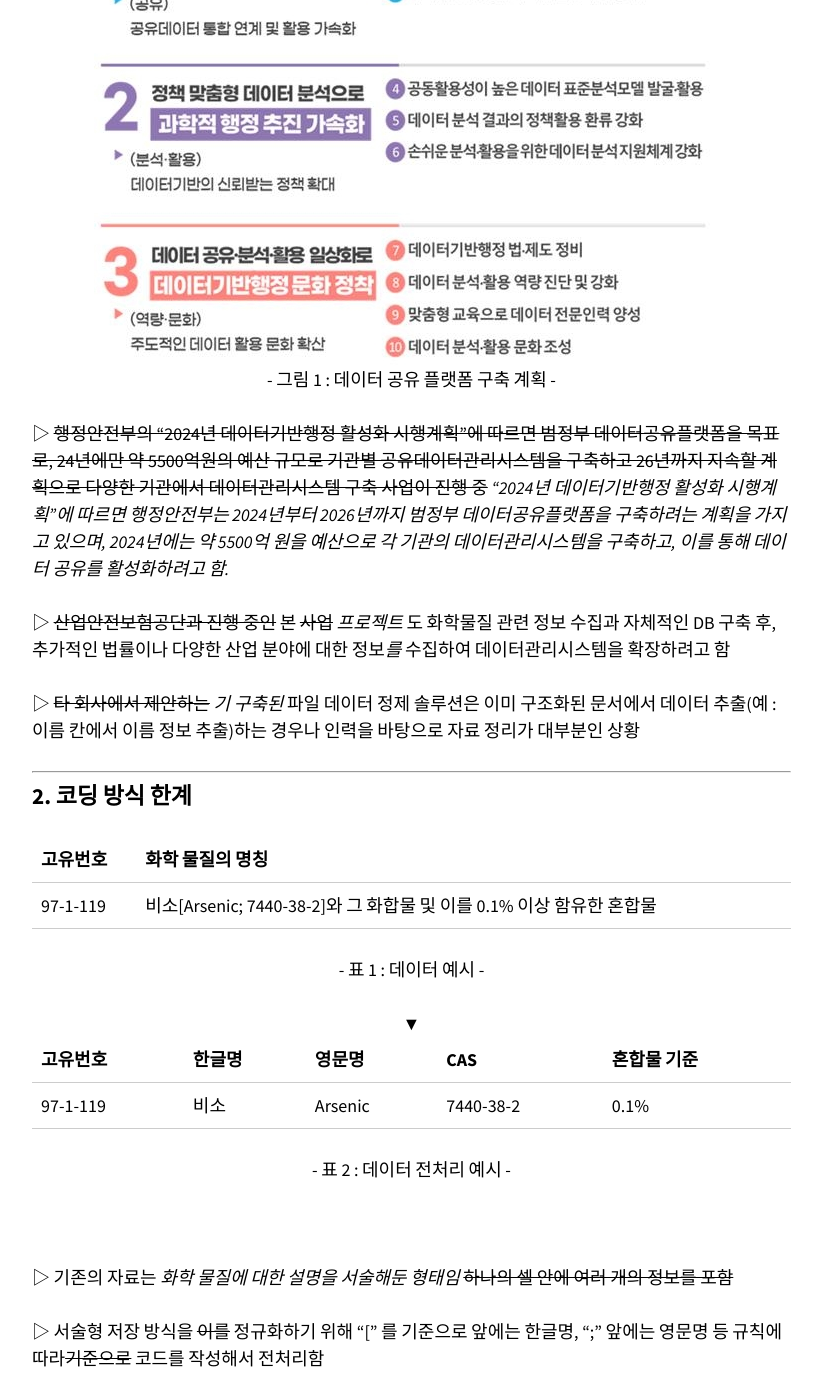
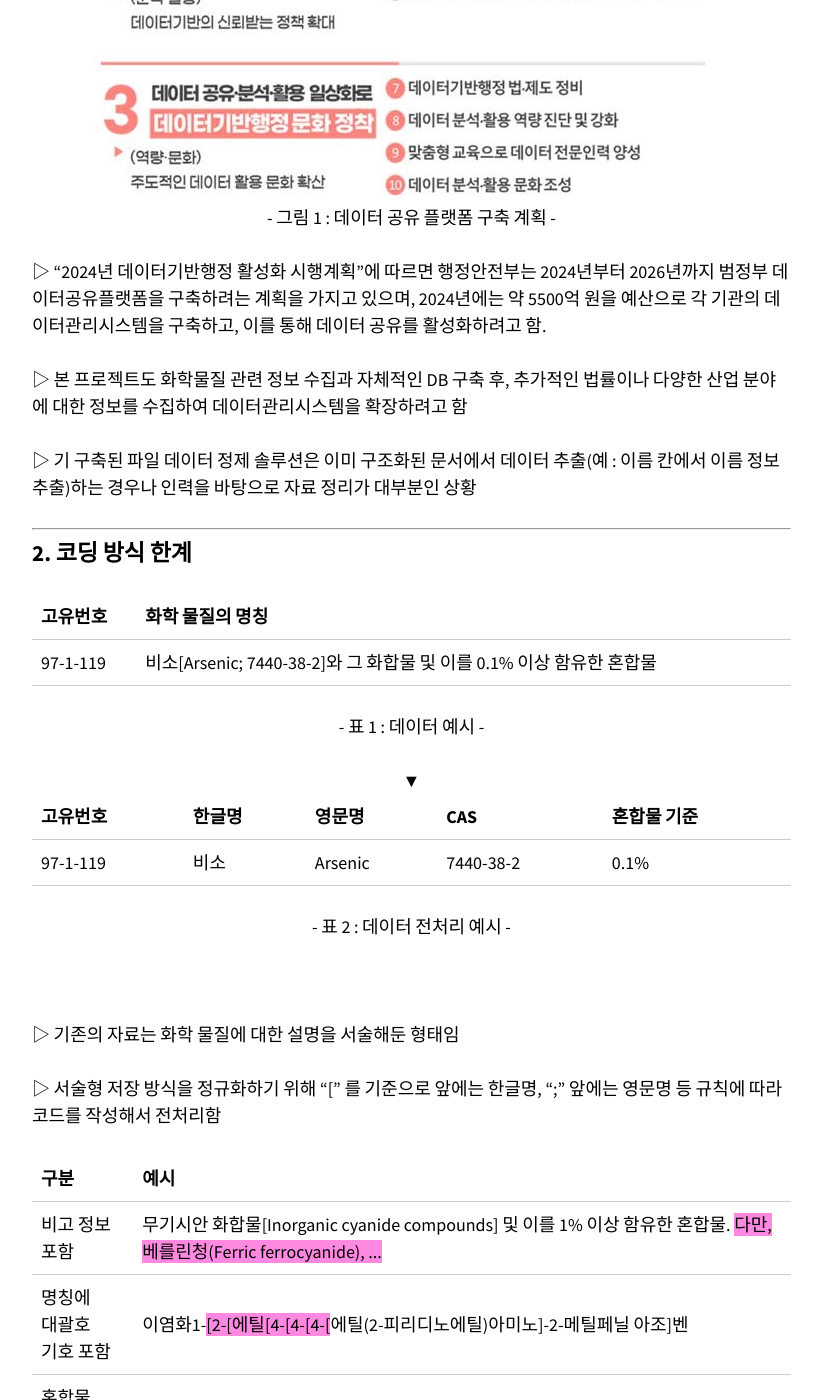
Before and after one commit to aitheimc/aitheimc.github.io, a Jekyll site: the page built from _posts/2024-12-10-unstructured-data-preprocessing-with-LLM.markdown, in a window 1280 px wide and 1400 px high, scrolled down 1241 px. Shown: the whole window, without its empty margins (343-1165 px from the left). Built offline with Jekyll 4.4.1, drawn with Linux system fonts in a browser that asks for light colours; nearby versions of some CDN libraries; some of the changed text lies outside the part shown.

Commit message:
correctJH_jim_ljh

````diff
--- a/_posts/2024-12-10-unstructured-data-preprocessing-with-LLM.markdown
+++ b/_posts/2024-12-10-unstructured-data-preprocessing-with-LLM.markdown
@@ -13,8 +13,6 @@
 비정형 데이터 전처리를 통한 DB 구축 과정에서, 비정형데이터 전처리에 GPT를 기반으로한 LLM의 활용성에 대해서 설명합니다.
 
 <!--more-->
-
-~~---#<center>LLM을 활용한 비정형 데이터 전처리</center>####<center>[배경]</center>~~
 
 - 비정형 데이터의 전처리와 해당 데이터를 바탕으로한  DB 구축 사업을 진행하고 있음
 
@@ -36,11 +34,11 @@
 
 </center>
 
-▷ ~~행정안전부의 “2024년 데이터기반행정 활성화 시행계획”에 따르면 범정부 데이터공유플랫폼을 목표로, 24년에만 약 5500억원의 예산 규모로 기관별 공유데이터관리시스템을 구축하고 26년까지 지속할 계획으로 다양한 기관에서 데이터관리시스템 구축 사업이 진행 중~~ *“2024년 데이터기반행정 활성화 시행계획”에 따르면 행정안전부는 2024년부터 2026년까지 범정부 데이터공유플랫폼을 구축하려는 계획을 가지고 있으며, 2024년에는 약 5500억 원을 예산으로 각 기관의 데이터관리시스템을 구축하고, 이를 통해 데이터 공유를 활성화하려고 함.*<br>
+▷ “2024년 데이터기반행정 활성화 시행계획”에 따르면 행정안전부는 2024년부터 2026년까지 범정부 데이터공유플랫폼을 구축하려는 계획을 가지고 있으며, 2024년에는 약 5500억 원을 예산으로 각 기관의 데이터관리시스템을 구축하고, 이를 통해 데이터 공유를 활성화하려고 함.<br>
 
-▷ ~~산업안전보험공단과 진행 중인~~ 본 ~~사업~~ *프로젝트* 도 화학물질 관련 정보 수집과 자체적인 DB 구축 후, 추가적인 법률이나 다양한 산업 분야에 대한 정보*를* 수집하여 데이터관리시스템을 확장하려고 함 <br>
+▷ 본 프로젝트도 화학물질 관련 정보 수집과 자체적인 DB 구축 후, 추가적인 법률이나 다양한 산업 분야에 대한 정보를 수집하여 데이터관리시스템을 확장하려고 함 <br>
 
-▷ ~~타 회사에서 제안하는~~ *기 구축된* 파일 데이터 정제 솔루션은 이미 구조화된 문서에서 데이터 추출(예 : 이름 칸에서 이름 정보 추출)하는 경우나 인력을 바탕으로 자료 정리가 대부분인 상황
+▷ 기 구축된 파일 데이터 정제 솔루션은 이미 구조화된 문서에서 데이터 추출(예 : 이름 칸에서 이름 정보 추출)하는 경우나 인력을 바탕으로 자료 정리가 대부분인 상황
 
 ---
 
@@ -99,17 +97,10 @@
 
 <br>
 
-▷ 기존의 자료는 *화학 물질에 대한 설명을 서술해둔 형태임* ~~하나의 셀 안에 여러 개의 정보를 포함~~
+▷ 기존의 자료는 화학 물질에 대한 설명을 서술해둔 형태임
 
-▷ 서술형 저장 방식을 ~~이를~~ 정규화하기 위해 “[” 를 기준으로 앞에는 한글명, “;” 앞에는 영문명 등 규칙에 따라~~기준으로~~ 코드를 작성해서 전처리함
+▷ 서술형 저장 방식을 정규화하기 위해 “[” 를 기준으로 앞에는 한글명, “;” 앞에는 영문명 등 규칙에 따라 코드를 작성해서 전처리함
 
-▷ 서술형에 규칙을 적용하는 방식은 ~~하지만~~ 화학물질 자체에 '[' 문자가 포함된다거나 순서가 반대인 것과 같은 예외들*이 다수 존재하여*~~로~~ 약 2000건의 데이터~~에서~~ *중* 200건 정도 오류가 발생함
-
-▷ 환경부에서~~만~~ 관리 중인 *화학물질 데이터 약* ~~전체~~ 5만개 ~~이상의 화학물질 데이터를~~ *에 룰 기반* ~~대상으로~~ 코드를 작성하면 코드가 엄청나게 복잡해지거나 사람이 데이터를 하나씩 수정해야 ~~함~~ *하는 한계가 존재 함*
-
----
-
-### 3. LLM
 
 <div style="text-align: center">
 
@@ -141,7 +132,7 @@
    <td>에피클로로히드린[<span style='background-color:#F7DD'>Epichlorohydrin; 1-Chloro-2,3-epoxypropane; 2-(Chloromethyl)oxirane; 106-89-8, 51594-55-9, 67843-74-7</span>] 및 이를 0.1% 이상 함유한 혼합물</td>
  </tr>
  <tr>
-   <td>한 행의 다수에 물질 정보 포함</td>
+   <td>한 행에 다수의 물질 정보 포함</td>
    <td><span style='background-color:#F7DD'>수산화 세트리모늄</span>[Cetrimonium hydroxide; 505-86-2]과 <span style='background-color:#F7DD'>세트리모늄 염류</span>[Cetrimonium, salts; 112-02-7, 57-09-0, 124-23-2 등] 및 이를 2.5% 이상 함유한 혼합물</td>
  </tr>
  <tr>
@@ -166,11 +157,17 @@
 
 </div>
 
-<br>
+▷ 서술형에 규칙을 적용하는 방식은 화학물질 자체에 '[' 문자가 포함된다거나 순서가 반대인 것과 같은 예외들이 다수 존재하여 약 2000건의 데이터 중 200건 정도 오류가 발생함
 
-▷ 기존 *룰 기반* 코딩 방식의 한계를 ~~회피하기~~ *벗어나기* 위해서 Chat-GPT 웹 서비스에 ~~를~~ *에 -표 4와 같은 구조의 프롬프팅 기술을* 활용~~해~~*하여* 데이터 전처리를 *진행함으로써 그 가능성을 확안함*
+▷ 환경부에서 관리 중인 화학물질 데이터 약 5만개에 룰 기반 드를 작성하면 코드가 엄청나게 복잡해지거나 사람이 데이터를 하나씩 수정해야 하는 한계가 존재 함
 
-▷ 데이터 전처리는 Chat-GPT에게 규칙을 작성한 뒤, 코딩 방식에서 전처리 하지 못한 데이터들 중 대표적인 오류들을 Input 으로 Output 값을 확인하는 방식으로 진행함 *-> 문장이 잘 이해가 안되서 직접 수정해 주세요*
+---
+
+### 3. LLM
+
+▷ 기존 룰 기반 코딩 방식의 한계를 벗어나기 위해서 Chat-GPT 웹 서비스에 -표 4와 같은 구조의 프롬프팅 기술을 활용하여 데이터 전처리를 진행함으로써 그 가능성을 확안함
+
+▷ 전처리 내용이 정리된 프롬프트 문을 Chat-GPT에 학습시킨 후, -표 3의 예시들을 제공하여 전처리된 결과값을 확인함
 
 <div style="text-align: center">
 
@@ -272,11 +269,10 @@
 ▷ 프롬프팅 기술은 Output Formatting, Dircetional Stimulus, One-Shot 등 간단한 기술을 사용함
 <br>
 
-### *4. 적용*
-*▷ 앞에서 제안한 프롬프트를 GPT 웹서비스에 질문 후 Input 질문을 물어 보는 과정을 통해 아래 내용을 확인함*
+### 4. 적용
+▷ 앞에서 제안한 프롬프트를 GPT 웹서비스에 질문 후 Input 질문을 물어 보는 과정을 통해 아래 내용을 확인함
 
-#### *일반 적용 예시(적적한 소제목으로 제작성해주세요)*
-*아래 내용부터 형식을 수정하였습니다. 확인해보시고 형식 재고 부탁해요*
+#### ㅁ 비고 정보 포함 데이터
 
 - Input
 > 무기시안 화합물[Inorganic cyanide compounds] 및 이를 1% 이상 함유한 혼합물. 다만, 베를린청(Ferric ferrocyanide), 페로시안염(Ferrocyanide, salts), 페리시안염(Ferricyanide, salts) 및 그 중 하나를 함유한 혼합물은 제외
@@ -296,7 +292,7 @@
 ]
 ```
 
-#### *일반 적용 예시(적적한 소제목으로 제작성해주세요)*
+#### ㅁ 명칭 내 대괄호 포함 데이터
 
 - Input
 > 이염화1-[2-[에틸[4-[4-[4-[에틸(2-피리디노에틸)아미노]-2-메틸페닐 아조]벤조일아미노]페닐아조]-3-메틸페닐]아미노]에틸]피리디늄[ 1 - [ 2 - [ Ethyl[4-[4-[4-[ethyl(2-pyridinoethyl)amino]-2-m ethylphenylazo]benzoylamino]phenylazo]-3-methylphenyl]a mino]ethyl]pyridinium dichloride; 163831-67-2] 및 이를 25% 이상 함유한 혼합물
@@ -315,7 +311,7 @@
   }
 ]
 ```
-#### *일반 적용 예시(적적한 소제목으로 제작성해주세요)*
+#### ㅁ 한 행에 다수의 물질 정보 포함 데이터
 
 - Input
 > 수산화 세트리모늄[Cetrimonium hydroxide; 505-86-2]과 세트리모늄 염류[Cetrimonium, salts; 112-02-7, 57-09-0, 124-23-2 등] 및 이를 2.5% 이상 함유한 혼합물
@@ -343,19 +339,17 @@
 ]
 ```
 
----
-
-
-~~<center> - 전처리 성공 예시 - </center>~~
-#### *일반 적용 예시(적적한 소제목으로 제작성해주세요)*
-
 ▷ 기존의 코드로 전처리 하기 어려웠었던 예외들 GPT를 통해 전처리했을 때, 대다수의 경우가 비교적 간단한 프롬프트 문으로도 원하는 결과를 반환하는 것을 확인할 수 있었음
 
 ▷ 특히 '한 행의 다수에 물질 정보 포함된 경우'처럼 복잡한 구조의 데이터도 분리하여 전처리하는 것을 확인 가능함
 
+---
+
+#### 혼합물(CAS 포함) 데이터
+
 - Input
 
-> 무기시안 화합물[Inorganic cyanide compounds] 및 이를 1% 이상 함유한 혼합물. 다만, 베를린청(Ferric ferrocyanide), 페로시안염(Ferrocyanide, salts), 페리시안염(Ferricyanide, salts) 및 그 중 하나를 함유한 혼합물은 제외
+> 2-[[(3-에테닐페닐)메톡시]메틸]옥시란과 2-[[(4-에테닐페닐)메톡시]메틸]옥시란의 혼합물[Mixture of 2-[[(3-ethenylphenyl)methoxy]methyl]oxirane(<113538-79-7) and 2-[[(4-ethenylphenyl)methoxy]methyl]oxirane(113538-80-0); 부여안됨
 
 - Output
 
@@ -371,27 +365,7 @@
   }
 ]
 ```
-
-#### *일반 적용 예시(적적한 소제목으로 제작성해주세요)*
-
-- Input
-> 무기시안 화합물[Inorganic cyanide compounds] 및 이를 1% 이상 함유한 혼합물. 다만, 베를린청(Ferric ferrocyanide), 페로시안염(Ferrocyanide, salts), 페리시안염(Ferricyanide, salts) 및 그 중 하나를 함유한 혼합물은 제외
-
-- Output
-
-```python
-[
-  {
-    "Korean name": "2-[[(3-에테닐페닐)메톡시]메틸]옥시란과 2-[[(4-에테닐페닐)메톡시]메틸]옥시란의 혼합물",
-    "English name": "Mixture of 2-[[(3-ethenylphenyl)methoxy]methyl]oxirane and 2-[[(4-ethenylphenyl)methoxy]methyl]oxirane",
-    "Alternative English names": [],
-    "CAS number": ["113538-79-7", "113538-80-0"],
-    "mixture standard": "1%",
-    "note": "부여안됨"
-  }
-]
-```
-#### *일반 적용 예시(적적한 소제목으로 제작성해주세요)*
+#### ㅁ 기타 형식
 
 - Input
 > 산화니켈 및 황화니켈류[Nickel oxide; 1313-99-1, 11099-02-8, 12035-36-8, 1314-06-3 / Nickel sulfide; 16812-54-7, 11113-75-0, 12035-72-2]와 그 중 하나를 0.1% 이상 함유한 혼합물
@@ -419,9 +393,6 @@
 ]
 ```
 
-~~<center> - 전처리 실패 예시 - </center>~~
-#### *일반 적용 예시(적적한 소제목으로 제작성해주세요)*
-
 ▷ 하지만 기존의 화학물질과는 더 큰 예외 특  성을 가지고 있는 데이터는 전처리가 불완전한 것을 확인함<br>
  (* 혼합물(CAS 포함), 기타)
 
````
Also changed, not shown: other parts of _posts/2024-12-10-unstructured-data-preprocessing-with-LLM.markdown (+0 -2 lines).
